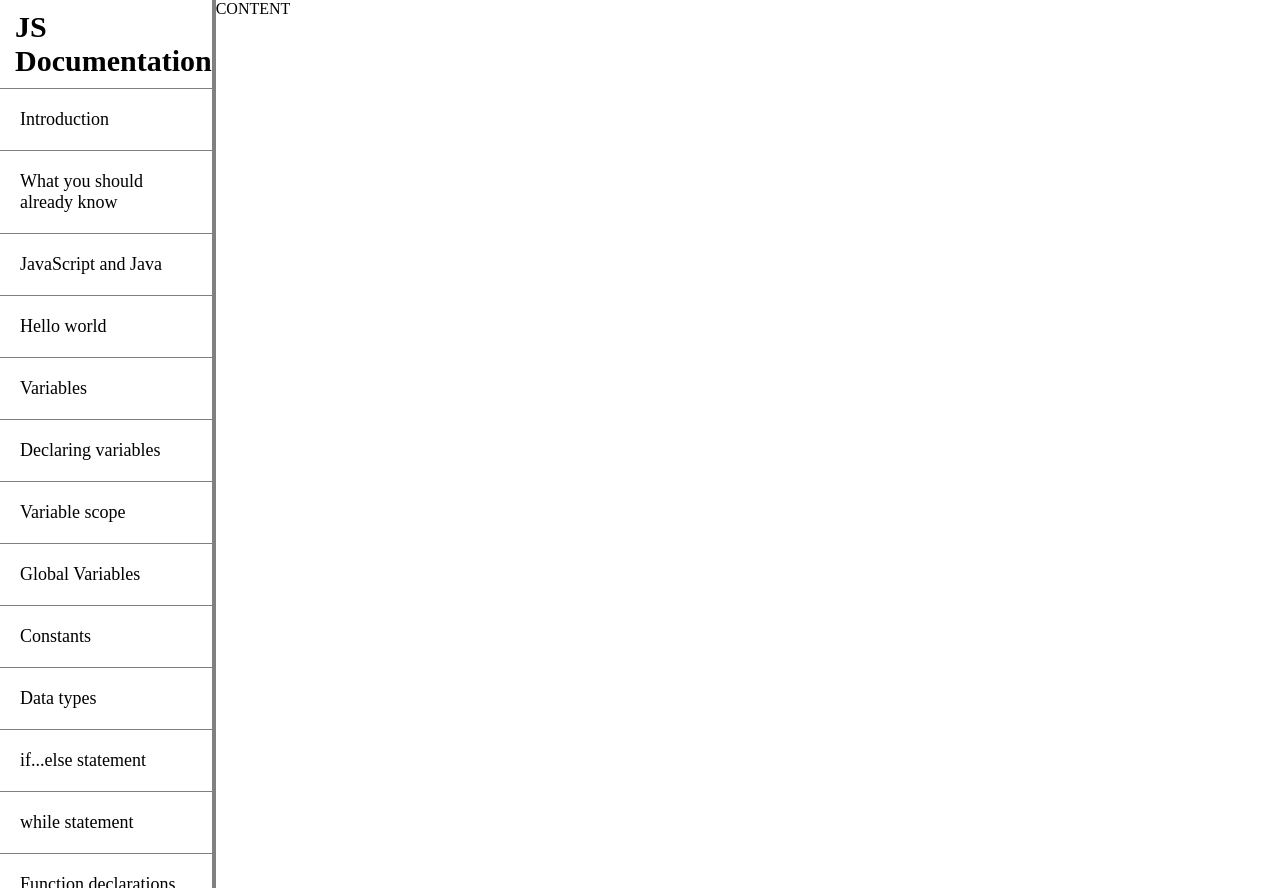
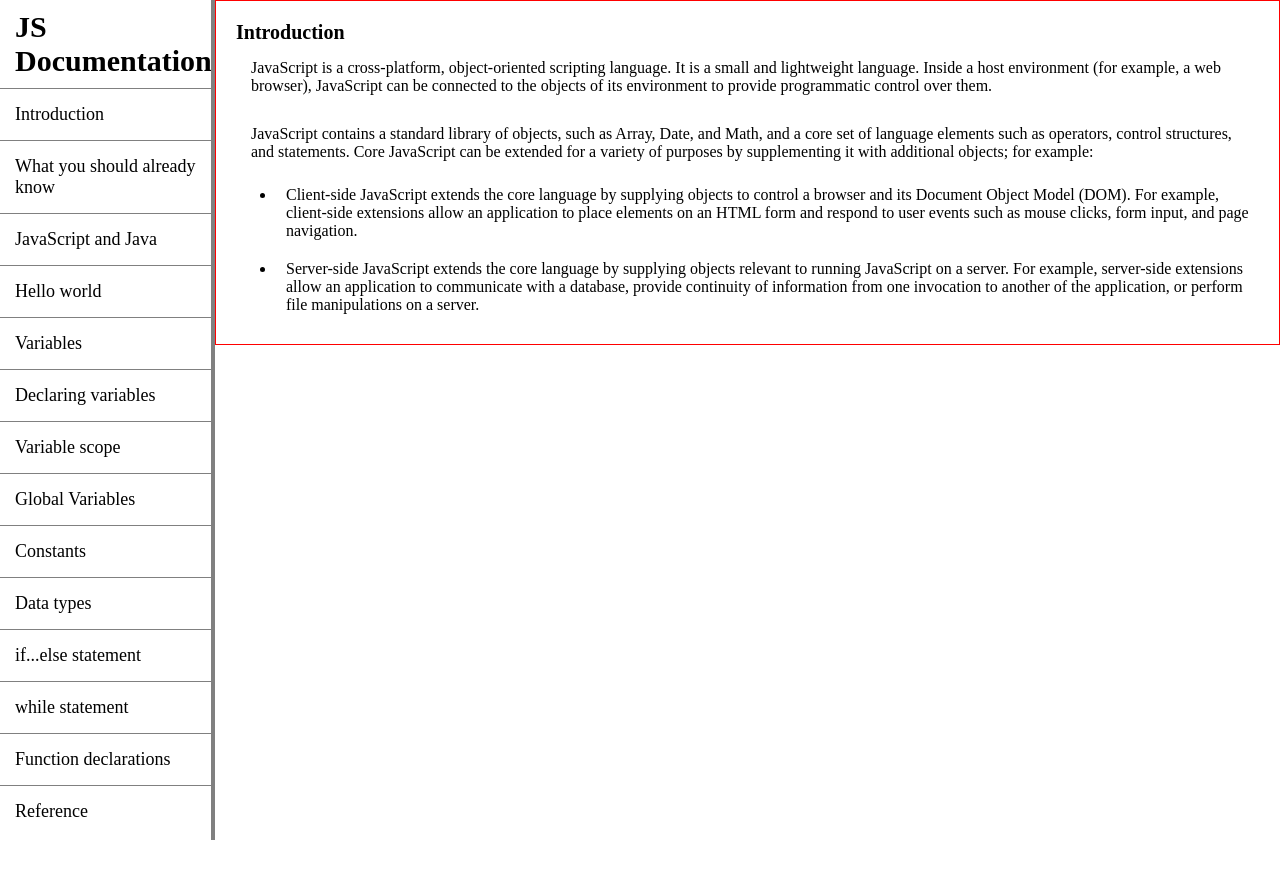
Before and after one commit to promie/fcc-technical-documentation, a Vue app: page / in a window 1280 px wide. After the commit the page ends 840 px from the top, so only its background shows below. Built offline with nearby package versions, Linux system fonts and the light colour scheme.

Commit message:
Moved content into a different component

```diff
--- a/src/components/Content.vue
+++ b/src/components/Content.vue
@@ -1,19 +1,34 @@
 <script>
+import Introduction from '@/components/contents/Introduction.vue'
+
 export default {
-  name: 'Content'
+  name: 'Content',
+  components: {
+    Introduction
+  }
 }
 </script>
 
 <template>
-  <div>
-    CONTENT
+  <div class="content">
+    <div id="introduction">
+      <Introduction />
+    </div>
   </div>
 </template>
 
 <style scoped>
 /* Mobile First Approach */
+.content {
+  padding: 30px 10px;
+  overflow-x: auto;
+  border: solid 1px red;
+}
 
 @media only screen and (min-width: 768px) {
   /* Desktop View */
+  .content {
+    padding: 20px;
+  }
 }
 </style>
--- a/src/components/Navigation.vue
+++ b/src/components/Navigation.vue
@@ -56,20 +56,17 @@ a {
 
 @media only screen and (min-width: 768px) {
   /* Desktop View */
-  .navigation {
-    min-height: 100vh;
-  }
 
   .title {
     padding: 10px 0 10px 15px;
   }
 
   ul {
-    height: 100vh;
+    height: 94vh;
   }
 
   li {
-    padding: 20px;
+    padding: 15px;
   }
 
   a {
--- /dev/null
+++ b/src/components/contents/Introduction.vue
@@ -0,0 +1,76 @@
+<script>
+export default {
+  name: 'Introduction'
+}
+</script>
+
+<template>
+  <div>
+    <div class="title">Introduction</div>
+    <div class="description">
+      <p>
+        JavaScript is a cross-platform, object-oriented scripting language. It
+        is a small and lightweight language. Inside a host environment (for
+        example, a web browser), JavaScript can be connected to the objects of
+        its environment to provide programmatic control over them.
+      </p>
+      <p>
+        JavaScript contains a standard library of objects, such as Array, Date,
+        and Math, and a core set of language elements such as operators, control
+        structures, and statements. Core JavaScript can be extended for a
+        variety of purposes by supplementing it with additional objects; for
+        example:
+      </p>
+      <ul>
+        <li>
+          Client-side JavaScript extends the core language by supplying objects
+          to control a browser and its Document Object Model (DOM). For example,
+          client-side extensions allow an application to place elements on an
+          HTML form and respond to user events such as mouse clicks, form input,
+          and page navigation.
+        </li>
+        <li>
+          Server-side JavaScript extends the core language by supplying objects
+          relevant to running JavaScript on a server. For example, server-side
+          extensions allow an application to communicate with a database,
+          provide continuity of information from one invocation to another of
+          the application, or perform file manipulations on a server.
+        </li>
+      </ul>
+    </div>
+  </div>
+</template>
+
+<style scoped>
+/* Mobile First Approach */
+.title {
+  font-weight: bold;
+  font-size: 18px;
+}
+
+p {
+  font-size: 16px;
+  padding: 10px;
+}
+
+li {
+  padding: 5px;
+}
+
+@media only screen and (min-width: 768px) {
+  /* Desktop View */
+  .title {
+    font-weight: bold;
+    font-size: 20px;
+  }
+
+  p {
+    font-size: 16px;
+    padding: 15px;
+  }
+
+  li {
+    padding: 10px;
+  }
+}
+</style>
--- a/src/views/Documentation.vue
+++ b/src/views/Documentation.vue
@@ -52,10 +52,12 @@ export default {
 
   .content {
     flex: 5;
+    overflow-x: auto;
   }
 
   .navigation {
     flex: 1;
+    overflow-x: auto;
   }
 }
 </style>
```
